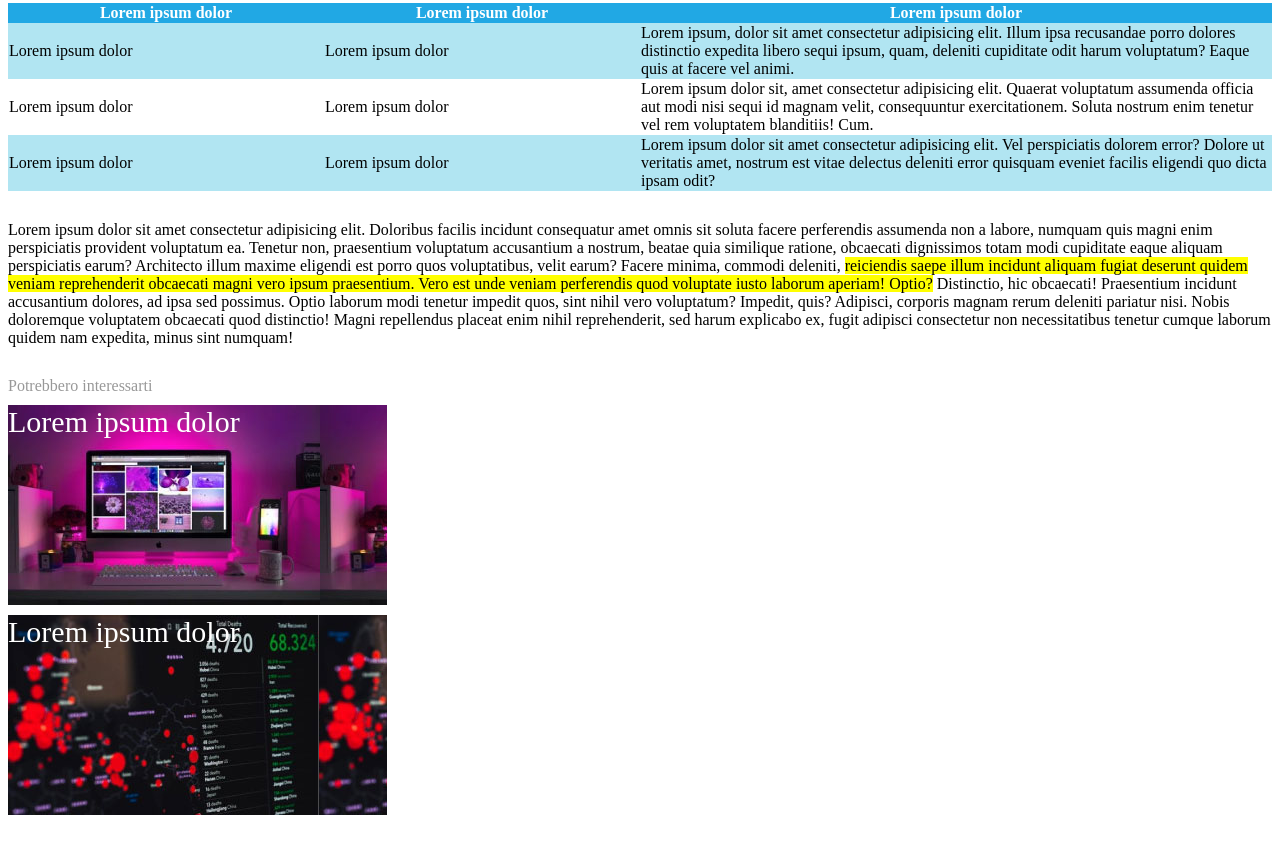
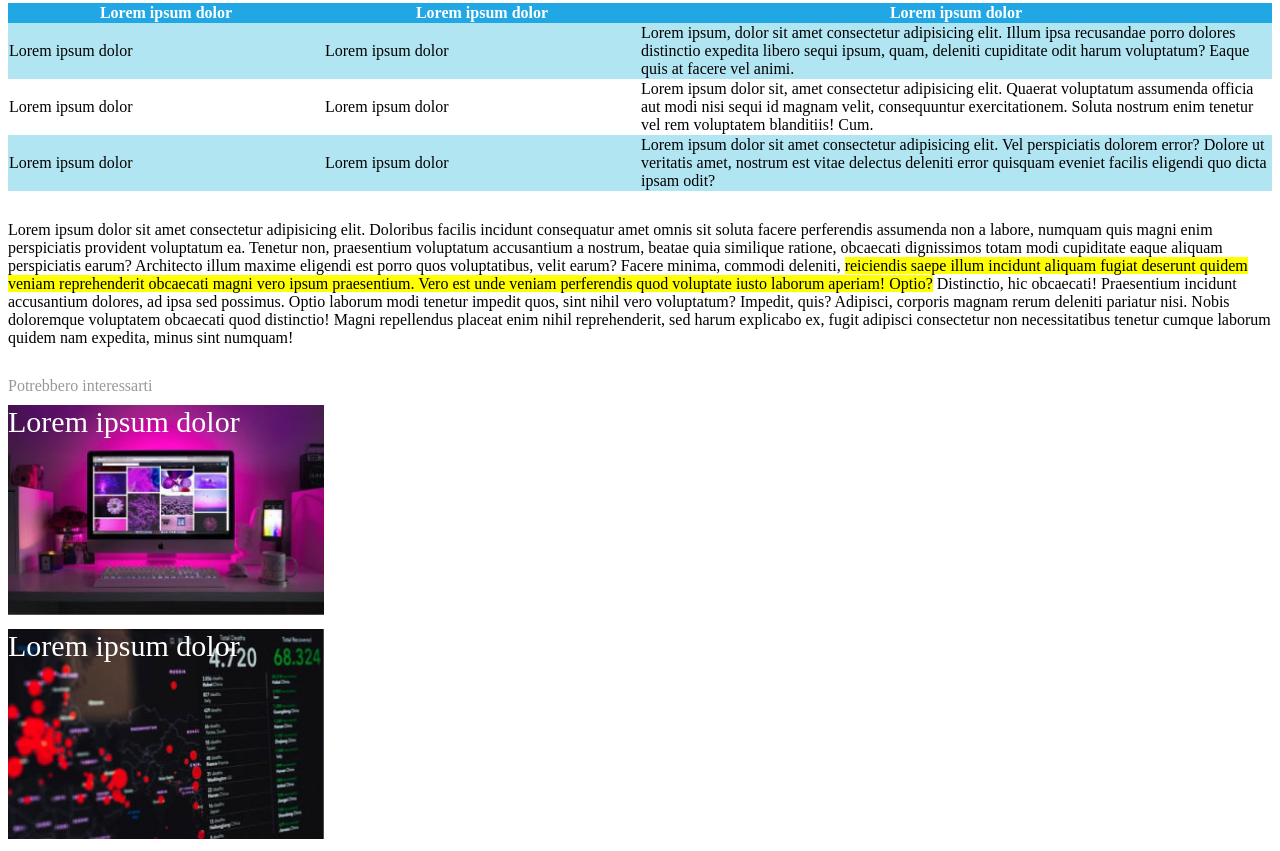
Before and after one commit to thomasraimondi/html-css-booleaner, a plain HTML site: page index.html in a window 1280 px wide. Shown: the part 1121-1972 px from the top of the page. Before the commit the page ends 1944 px from the top, so only its background shows below. Drawn offline with Linux system fonts and the light colour scheme.

Commit message:
chenge last 2 img with css position

```diff
--- a/css/style.css
+++ b/css/style.css
@@ -61,24 +61,22 @@ section > div {
   background-color: rgb(177 229 242);
 }
 
-.interessi {
-  display: flex;
-  flex-direction: column;
+.container {
+  position: relative;
+  width: 25%;
 }
 
-.img-monitor {
+.container img {
+  left: 0;
+  top: 0;
+  width: 100%;
+  height: 100%;
+}
+
+.container div {
+  position: absolute;
+  top: 0;
+  left: 0;
   color: white;
   font-size: 30px;
-  background-image: url("../img/monitor.jpg");
-  width: 30%;
-  flex-basis: 200px;
-  /* height: 208px; */
 }
-
-.img-graph {
-  color: white;
-  font-size: 30px;
-  background-image: url("../img/graph.jpg");
-  width: 30%;
-  flex-basis: 200px;
-}
--- a/index.html
+++ b/index.html
@@ -135,8 +135,14 @@
       </section>
       <section class="interessi">
         <span>Potrebbero interessarti</span>
-        <div class="img-monitor">Lorem ipsum dolor</div>
-        <div class="img-graph">Lorem ipsum dolor</div>
+        <div class="container">
+          <img src="./img/monitor.jpg" alt="monitor" />
+          <div>Lorem ipsum dolor</div>
+        </div>
+        <div class="container">
+          <img src="./img/graph.jpg" alt="graph" />
+          <div>Lorem ipsum dolor</div>
+        </div>
       </section>
     </main>
   </body>
```
